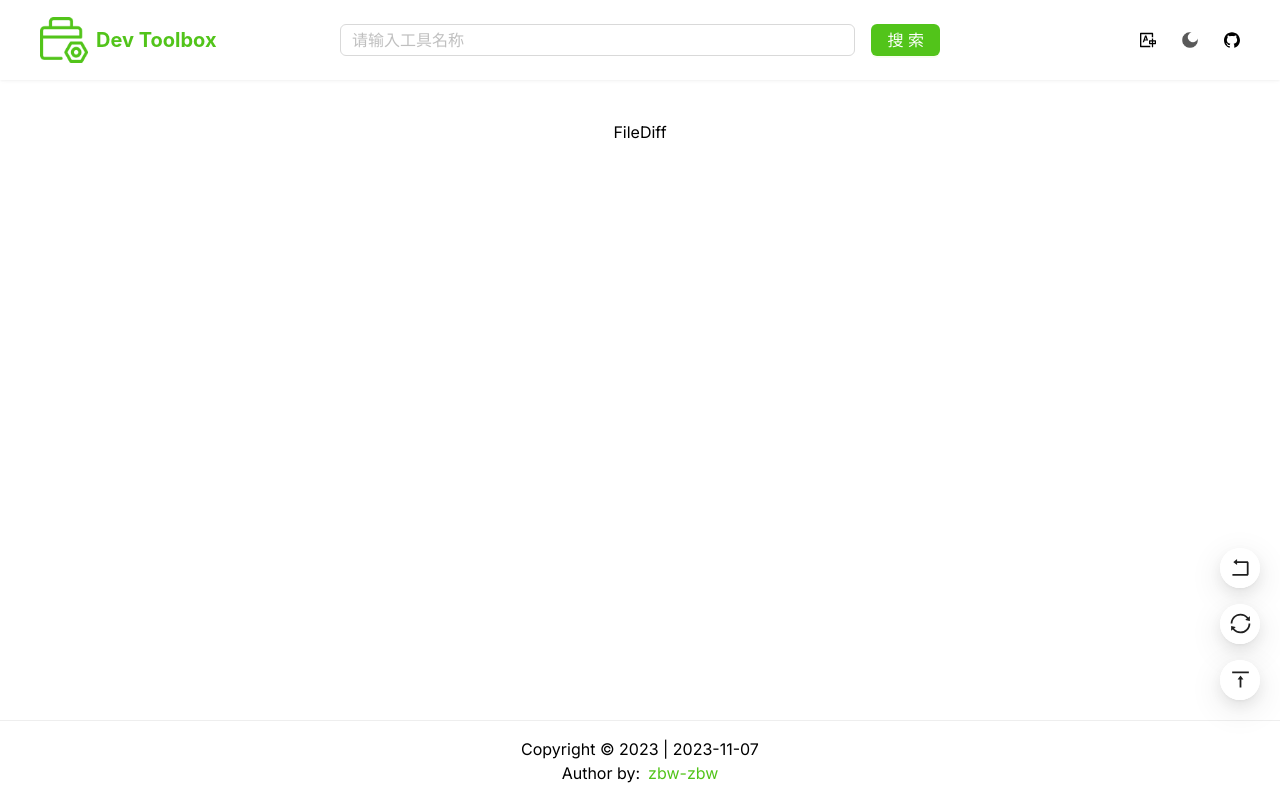
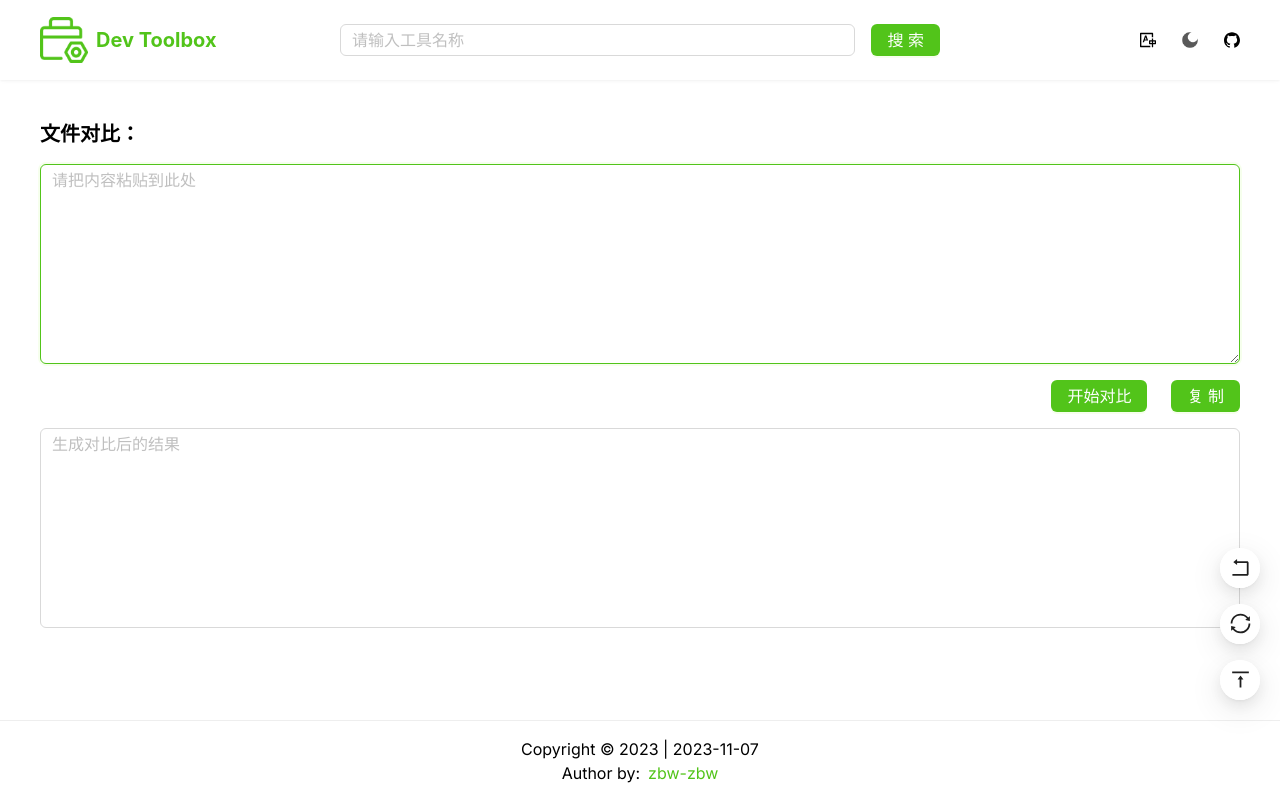
Before and after one commit to zbw-zbw/dev-toolbox, a Next.js app: page /file-diff in a window 1280 px wide. Built offline with nearby package versions, Linux system fonts and the light colour scheme.

Commit message:
feat: ✨ add file-diff page(undone)

```diff
--- a/src/app/file-diff/page.tsx
+++ b/src/app/file-diff/page.tsx
@@ -1,5 +1,50 @@
+'use client';
+
+import { ChangeEvent, useState } from 'react';
+import { Button, Space, message } from 'antd';
+import TextArea from 'antd/es/input/TextArea';
+// import 'diff' from 'diff';
+
+import CopyBtn from '@/components/copy-btn';
+import { isEmpty } from '@/utils/is';
+
 function FileDiff() {
-  return <div>FileDiff</div>;
+  const [messageApi, contextHolder] = message.useMessage();
+
+  const [value, setValue] = useState('');
+  // const [newValue, setNewValue] = useState('');
+  const [result, setResult] = useState('');
+
+  const onValueChange = (e: ChangeEvent<HTMLTextAreaElement>) => {
+    setValue(e.target.value);
+  };
+
+  const onResultChange = (e: ChangeEvent<HTMLTextAreaElement>) => {
+    setResult(e.target.value);
+  };
+
+  const handleDiff = () => {
+    if (isEmpty(value)) return void messageApi.warning('内容不能为空');
+
+    setResult(value);
+    // const result = diff.diffChars(value, newValue);
+    // console.log(result);
+  };
+
+  return (
+    <div className="w-full mx-auto">
+      {contextHolder}
+      <h2 className="mb-4 text-xl font-bold">文件对比：</h2>
+      <TextArea value={value} onChange={onValueChange} rows={8} placeholder="请把内容粘贴到此处" autoFocus allowClear />
+      <Space size="large" className="justify-end w-full my-4">
+        <Button type="primary" onClick={handleDiff}>
+          开始对比
+        </Button>
+        <CopyBtn value={result} />
+      </Space>
+      <TextArea value={result} onChange={onResultChange} rows={8} placeholder="生成对比后的结果" allowClear />
+    </div>
+  );
 }
 
 export default FileDiff;
```
